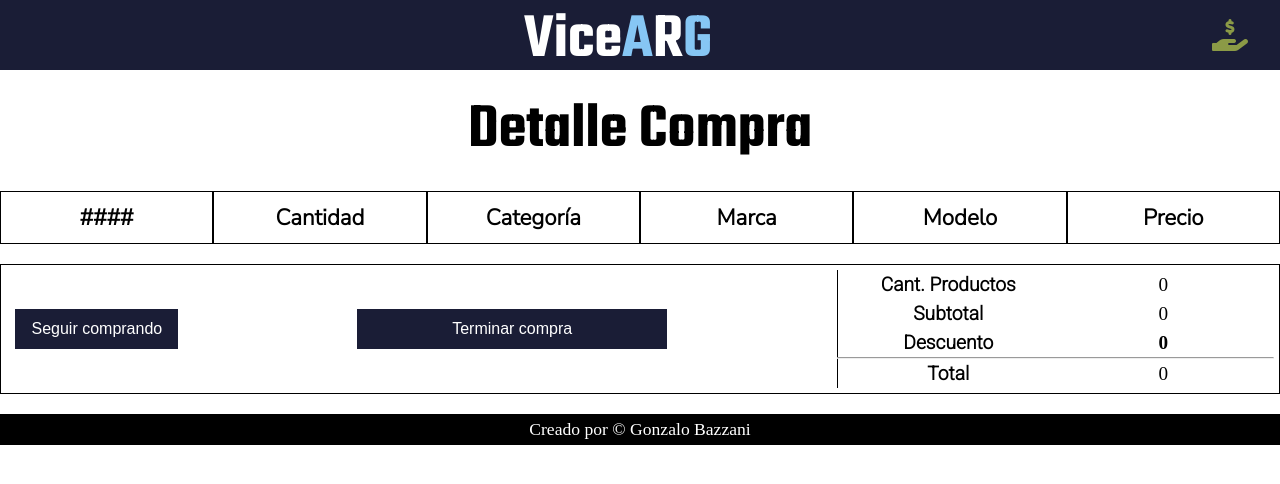
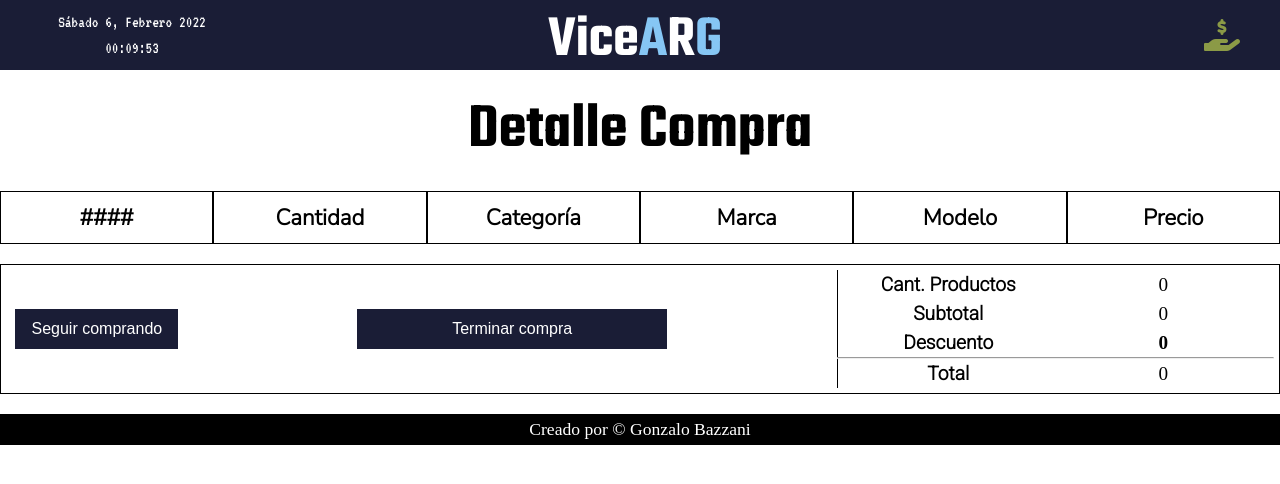
Before and after one commit to Gonhe18/Ecommerce_ProyectoFinalCoder, a website with bundled scripts: page pago.html in a window 1280 px wide. Built offline with nearby package versions, Linux system fonts and the light colour scheme; a script that the page names is missing.

Commit message:
reloj y mq

```diff
--- a/js/extras.js
+++ b/js/extras.js
@@ -8,3 +8,23 @@ up.onclick = function () {
 };
 
 // RELOJ
+let reloj = document.querySelector('.reloj')
+let fecha = document.querySelector('.fecha')
+
+const semana = ['Domingo', 'Lunes','Martes', 'Miércoles', 'Jueves', 'Viernes', 'Sábado']
+const meses = ['Enero', 'Febrero', 'Marzo', 'Abril', 'Mayo', 'Junio', 'Julio', 'Agosto', 'Septiembre', 'Octubre', 'Noviembre', 'Diciembre']
+
+export const relojDigital = () => {
+  setInterval(() => {
+     let d = new Date()
+     let hora = d.getHours() <= 9 ? "0" + d.getHours() : d.getHours();
+     let minutos = d.getMinutes() <= 9 ? "0" + d.getMinutes() : d.getMinutes();
+     let segundos = d.getSeconds() <= 9 ? "0" + d.getSeconds() : d.getSeconds();
+     let dia = d.getDay()
+     let mes = d.getMonth()
+     let anio = d.getFullYear()
+
+     reloj.innerHTML = `${hora}:${minutos}:${segundos}`
+     fecha.innerHTML = `${semana[dia]} ${dia}, ${meses[mes]} ${anio}`
+  }, 1000)
+}
--- a/js/script.js
+++ b/js/script.js
@@ -1,5 +1,6 @@
 // Importo las funciones necesarias
 import { obtencionprod, mostrarCarrito } from "./carrito.js";
+import { relojDigital } from "./extras.js";
 import { procesoPago } from "./pago.js";
 
 // Array que almacena cada compra
@@ -19,6 +20,7 @@
   obtencionprod();
   // Muestro el carrito y aplico sus respectivas funciones
   mostrarCarrito();
+  relojDigital()
 });
 
 // PAGOS
@@ -26,4 +28,5 @@
   e.preventDefault();
   // Proceso de pago
   procesoPago(carrito)
+  relojDigital()
 })
--- a/pago.html
+++ b/pago.html
@@ -14,8 +14,9 @@
     <!--Menú navegación-->
     <nav class="navbar">
       <div class="navbar-center">
-        <span class="nav-icon">
-
+        <span class="reloj-icon">
+          <p class="fecha"></p>
+          <p class="reloj"></p>
         </span>
         <a href="./index.html">
           <h1>
@@ -102,6 +103,10 @@
       </section>
     </div>
 
+    <div class="up">
+      <i class="fas fa-chevron-circle-up"></i>
+    </div>
+
     <!-- Footer -->
     <footer>
       <p>Creado por &copy Gonzalo Bazzani</p>
@@ -109,7 +114,7 @@
 
     <!-- JS -->
     <script src="./js/script.js" type="module"></script>
-    <script src="./js/extras.js"></script>
+    <script src="./js/extras.js" type="module"></script>
     <!-- SweetAlert2 -->
     <script src="//cdn.jsdelivr.net/npm/sweetalert2@11"></script>
   </body>
--- a/scss/_fn.scss
+++ b/scss/_fn.scss
@@ -43,3 +43,11 @@
     }
   }
 }
+
+// Icon navbar
+.icon {
+  margin-right: 15px;
+  font-size: $secundario;
+  display: flex;
+  justify-content: end;
+}
--- a/scss/_mq.scss
+++ b/scss/_mq.scss
@@ -3,9 +3,23 @@
     .navbar {
       .navbar-center {
         justify-content: space-between;
-        padding: 0 1rem;
-        h1 {
-          font-size: $principal - 0.5;
+        padding: 0 5px;
+        .reloj-icon{
+          width: 20%;
+          padding: 0;
+          align-items: flex-start;
+          .reloj, .fecha{
+            font-size: $textContenido - 0.4;
+            margin: 0;
+          }
+        }
+        a{
+          h1 {
+            font-size: $principal - 0.4;
+          }
+        }
+        .cart-btn {
+          width: 20%;
         }
       }
     }
@@ -107,6 +121,12 @@
           width: 70%;
           margin: 10px;
         }
+        .termCompra{
+          width: 65%;
+          .btn-compra{
+            width: 100%;
+          }
+        }
         .medioPago {
           width: 100%;
           flex-flow: column wrap;
@@ -159,6 +179,27 @@
 
 @media screen and (min-width: 561px) {
   body {
+    .navbar {
+      .navbar-center {
+        padding: 0 5px;
+        .reloj-icon{
+          width: 20%;
+          padding: 0;
+          .reloj, .fecha{
+            font-size: $textContenido - 0.35;
+            margin: 0;
+          }
+        }
+        a{
+          h1 {
+            font-size: $principal - 0.3;
+          }
+        }
+        .cart-btn {
+          width: 20%;
+        }
+      }
+    }
     .productos {
       .titulo-prod {
         h2 {
@@ -185,6 +226,19 @@
 
 @media screen and (min-width: 768px) {
   body {
+    .navbar {
+      .navbar-center {
+        padding: 0 5px;
+        .reloj-icon{
+          width: 20%;
+          padding: 0;
+          .reloj, .fecha{
+            font-size: $textContenido - 0.15;
+            margin: 5px;
+          }
+        }
+      }
+    }
     .bloque-carrito {
       .carrito {
         width: 30vw;
--- a/scss/_navbar.scss
+++ b/scss/_navbar.scss
@@ -17,15 +17,29 @@ body {
       display: flex;
       align-items: center;
       justify-content: space-between;
-      padding: 0 1.5rem;
-      // .nav-icon {
-      //   height: 100%;
-      // }
+      .reloj-icon{
+        width: 30%;
+        height: 100%;
+        display: flex;
+        flex-direction: column;
+        align-items: center;
+        justify-content: center;
+        color: $white;
+        padding: 20px 10px;
+        .reloj{
+          font-family: $reloj;
+
+        }
+        .fecha{
+          font-family: $reloj;
+        }
+      }
       a{
         text-decoration: none;
+        width: 52%;
         h1 {
           color: $white;
-          font-size: $principal;
+          font-size: $principal + 1;
           font-family: $titulos;
           text-align: center;
           padding-top: 10px;
@@ -36,7 +50,10 @@ body {
       }
       .cart-btn {
         position: relative;
+        width: 28%;
+        padding: 10px;
         cursor: pointer;
+        margin-right: 10px;
         .nav-icon {
           .fa-shopping-cart {
             @extend .icon;
@@ -49,8 +66,8 @@ body {
         }
         .cart-items {
           position: absolute;
-          top: -8px;
-          right: -8px;
+          top: 0;
+          right: 5px;
           background: $white;
           padding: 0 5px;
           border-radius: 30%;
--- a/scss/_variables.scss
+++ b/scss/_variables.scss
@@ -8,14 +8,9 @@ $orange: #ffab4c;
 $titulos: "Teko", sans-serif;
 $titSecundario: "Nunito Sans", sans-serif;
 $contenido: "Roboto", sans-serif;
+$reloj: 'VT323', monospace;
 
 // Tamaño
 $principal: 4rem;
 $secundario: 2rem;
 $textContenido: 1.2rem;
-
-// Icon navbar
-.icon {
-  margin-right: 0.5rem;
-  font-size: $secundario;
-}
--- a/scss/style.scss
+++ b/scss/style.scss
@@ -1,4 +1,4 @@
-@import url("https://fonts.googleapis.com/css2?family=Nunito+Sans:wght@300&family=Roboto:wght@100;300&family=Teko:wght@600&display=swap");
+@import url("https://fonts.googleapis.com/css2?family=Nunito+Sans:wght@300&family=Roboto:wght@100;300&family=Teko:wght@600&display=swap@?family=VT323&display=swap");
 @import "_variables";
 @import "_fn";
 @import "_general";
```
Also changed, not shown: index.html (+4 -3 lines), css/style.css.
